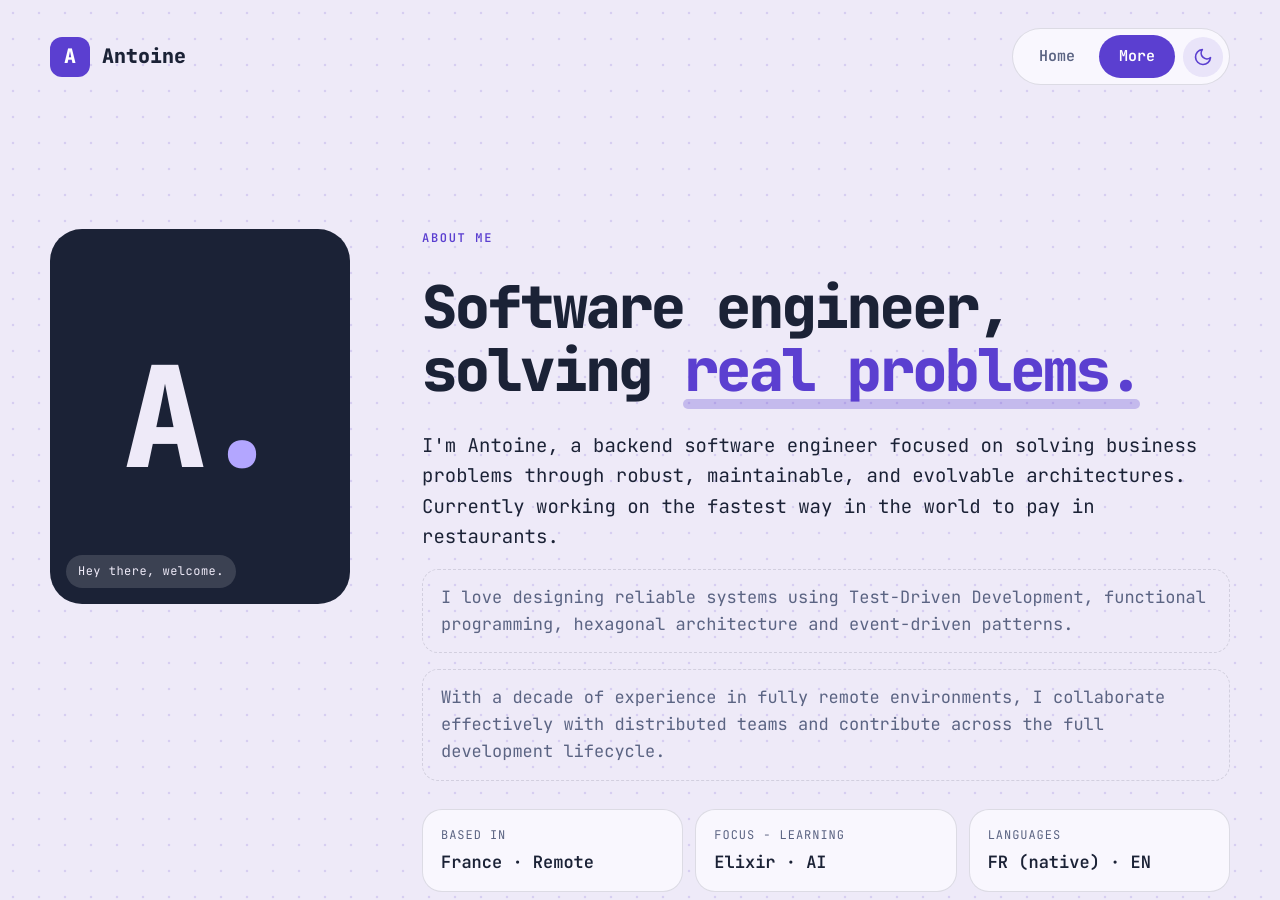
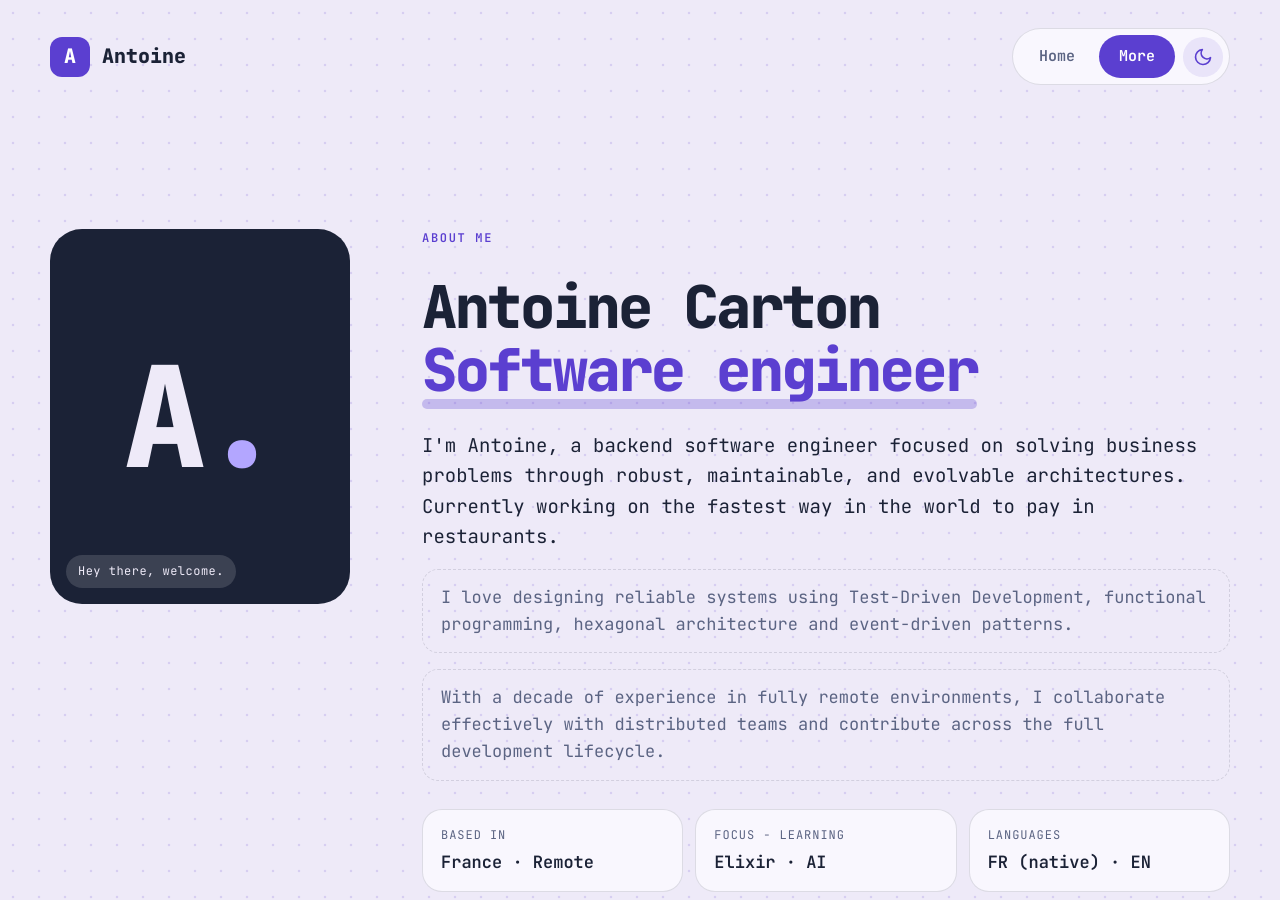
Before and after one commit to antoinecarton/antoinecarton.github.io, a Jekyll site: the page built from more.html, in a window 1280 px wide and 900 px high. Built offline with Jekyll 4.4.1, drawn with Linux system fonts in a browser that asks for light colours.

Commit message:
fix: edit more title accent variables for swoosh

```diff
--- a/_data/profile.yml
+++ b/_data/profile.yml
@@ -9,9 +9,9 @@ now: Currently working on the fastest way in the world to pay in restaurants.
 # Photo for the "More" page, e.g. /assets/images/me.jpg (empty => monogram)
 photo:
 
-more_title_1: "Software engineer,"
-more_title_2: "solving"
-more_title_accent: "real problems."
+more_title_1: "Antoine Carton"
+more_title_2: ""
+more_title_accent: "Software engineer"
 
 about:
   - text: "I'm Antoine, a backend software engineer focused on solving business problems through robust, maintainable, and evolvable architectures. Currently working on the fastest way in the world to pay in restaurants."
```
